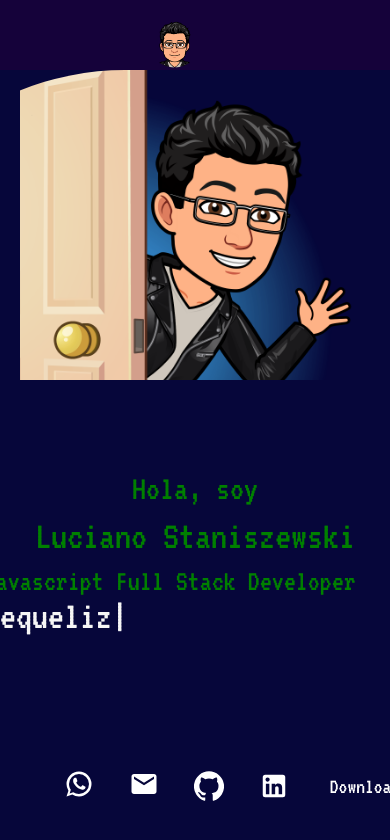
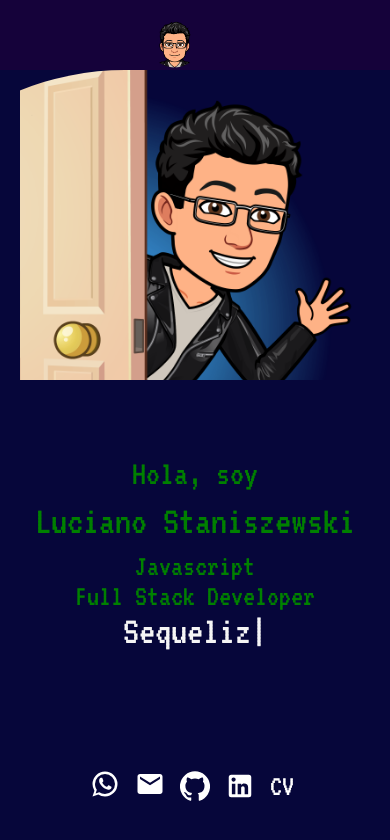
Before and after one commit to LucjanStaniszew/Lucjan-Staniszew-Portfolio, a React (Create React App) app: page / in a window 390 px wide. Shown: the top 840 px of the page. Built offline with nearby package versions, Linux system fonts and the light colour scheme.

Commit message:
Realizado los cambios correspondientes en el .jsx para realizar el responsive en el .scss

```diff
--- a/src/components/intro/intro.jsx
+++ b/src/components/intro/intro.jsx
@@ -26,7 +26,11 @@ export default function intro() {
                 <div className="wrapper">
                     <h2>Hola, soy</h2>
                     <h1>Luciano Staniszewski</h1>
-                    <h3>Javascript Full Stack Developer <span ref={textRef} ></span></h3>
+                    <div className="titles">
+                        <h3>Javascript</h3>
+                        <h3>Full Stack Developer</h3>
+                        <h3><span ref={textRef} ></span></h3>
+                    </div>
                 </div>
                 <div className="meContact">
                     <div className="itemContainer">
@@ -48,6 +52,7 @@ export default function intro() {
                     <div className="itemContainer">
                     <a download href="assets/EN Luciano Staniszewski.pdf">
                         <button class="download-cv">Download CV</button>
+                        <button class="download-cv2">CV</button>
                     </a>
                     </div>
                 </div>
--- a/src/components/intro/intro.scss
+++ b/src/components/intro/intro.scss
@@ -83,11 +83,30 @@
                 }
             }
 
+            .titles{
+                display: flex;
+                flex-direction: row;
+                align-items: center;
+
+                h3{
+                    margin-left: 5px;
+                    margin-right: 5px;
+                }
+
+                @include mobile{
+                    flex-direction: column;
+                    justify-content: center;
+                    align-items: center;
+                }
+            }
+
+
             .meContact {
                 color: white;
                 width: 100%;
                 height: 25%;
                 padding-left: 50px;
+                padding-right: 50px;
                 display: flex;
                 flex-direction: row;
                 justify-content: flex-start;
@@ -97,7 +116,14 @@
                 color: white;
                 display: flex;
                 align-items: center;
-                margin-left: 30px;
+                margin-left: 15px;
+                margin-right: 15px;
+
+                @include mobile {
+                    margin-left: 5px;
+                    margin-right: 5px;
+                    justify-content: center;
+                }
             }
 
             .icon {
@@ -126,5 +152,32 @@
                 color: green;
                 border-radius: 10px;
                }
+
+            .download-cv2 {
+                background-color: transparent;
+                border-color: transparent;
+                display: none;
+                height: 30px;
+                width: 30px;
+                color: white;
+                font-size: 30px;
+                text-decoration: none;
+                overflow: hidden;
+                // background-image: url("../../../public/assets/arrow.png");
+
+                // .arrow{
+                //     color: white;
+                //     transform: rotateY(90deg);
+                // }
+            }
+
+            @include mobile {
+                .download-cv{
+                    display: none;
+                }
+                .download-cv2{
+                    display:contents ;
+                }
+            }
     }
 }
```
